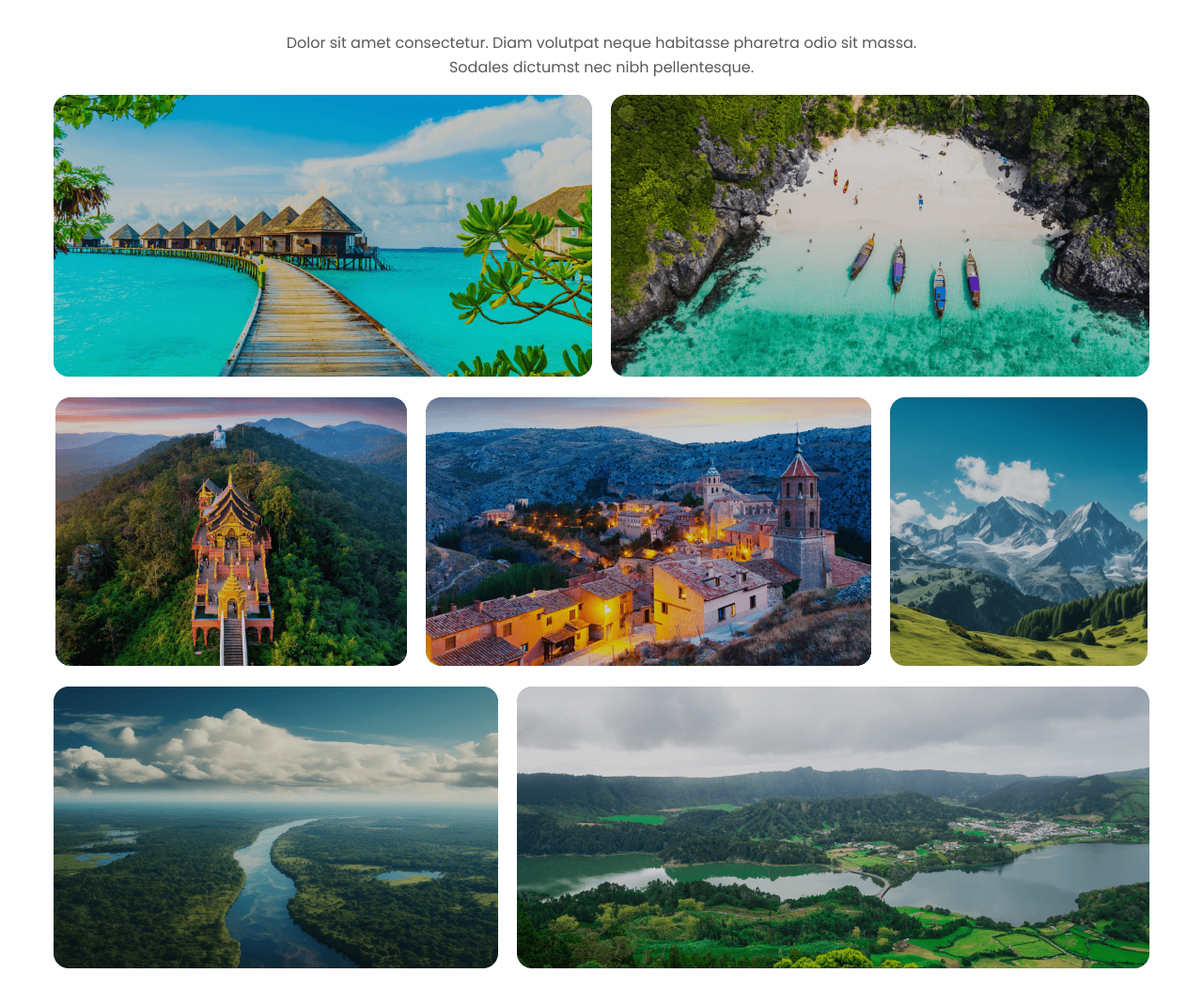
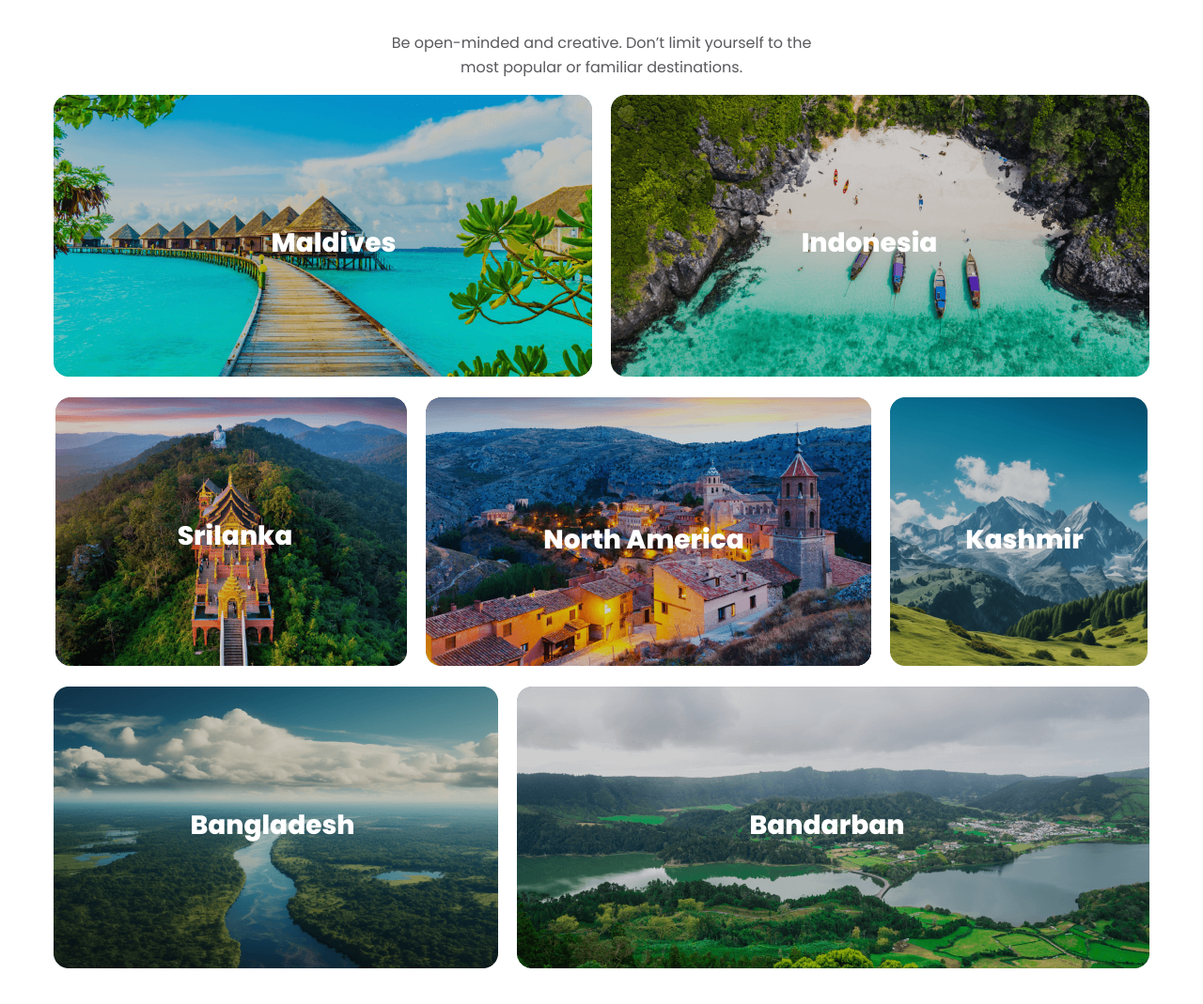
Before and after one commit to Sagor0007/assignment-02, a plain HTML site: page index.html in a window 1280 px wide. Shown: the part 1440-2509 px from the top of the page at 94% size. Drawn offline with Linux system fonts and the light colour scheme.

Commit message:
fifth commit

```diff
--- a/index.html
+++ b/index.html
@@ -13,7 +13,7 @@
     <header>
           <nav class="header">
             <div class="travel">
-                <div>
+                <div class="travel-items">
                     <img class="img-h" src="Images/Group 40071 (2).png" alt="">
                 </div>
                 <h2 class="header-2">Bangladesh<span class="header-travel"> Travel</span></h2>
@@ -95,23 +95,30 @@
         <div class="Choose-Your">
             <h4 class="Choose">Choose Your Destination</h4>
 
-            <p class="choose-2">Dolor sit amet consectetur. Diam volutpat neque habitasse pharetra odio sit massa. <br> Sodales dictumst nec nibh pellentesque.</p>
+            <p class="choose-2"> Be open-minded and creative. Don’t limit yourself to the <br> most popular or familiar destinations.</p>
     </div>
 
     <div class="image">
         <div class="ima-1"><img src="Images/Rectangle 5.png" alt=""></div>
+        <h4 class="Maldives">Maldives</h4>
         <div class="img-2"><img src="Images/Rectangle 8.png" alt=""></div>
+        <h4 class="Indonesia">Indonesia</h4>
     </div>
 
     <div class="image-2">
         <div class="ima-3"><img src="Images/Rectangle 6.png" alt=""></div>
+        <h4 class="Srilanka">Srilanka</h4>
+        <h4 class="North-America">North America</h4>
         <div class="ima-4"><img src="Images/Rectangle 7.png" alt=""></div>
         <div class="ima-5"><img src="Images/Rectangle 9.png" alt=""></div>
+        <h4 class="Kashmir">Kashmir</h4>
     </div>
 
     <div class="image-3">
         <div class="ima-6"><img src="Images/Rectangle 11.png" alt=""></div>
+        <h4 class="Bangladesh">Bangladesh</h4>
         <div class="ima-7"><img src="Images/Rectangle 10.png" alt=""></div>
+        <h4 class="Bandarban">Bandarban</h4>
     </div>
 
         </section>
--- a/styles/travel.css
+++ b/styles/travel.css
@@ -174,12 +174,12 @@ body {
 }
 
 .Popular-Tours {
-    width: 50%;
-    font-weight: 400;
+    /* width: 50%;
+    font-weight: 400; */
 
 }
 
-.Rectangle-4{
+.Rectangle-4 {
     width: 50%;
 }
 
@@ -221,31 +221,6 @@ body {
     line-height: 26px;
 }
 
-/*
-.img-1{
-    grid-area: img-1;
-}
-
-.img-2{
-    grid-area: img-2;
-}
-
-.img-3{
-     grid-area: img-3;
-}
-
-.img-4{
-      grid-area: img-4;
-}
-.img-5{
-     grid-area: img-5;
-}
-.img-6{
-     grid-area: img-6;
-}
-.img-7{
-     grid-area: img-7;
-} */
 
 
 .image {
@@ -275,9 +250,71 @@ body {
     margin-bottom: 140px;
 }
 
+.Maldives {
+    position: absolute;
+    padding: 100px 570px 0px 0px;
+    color: #FFF;
+    text-align: center;
+    font-size: 28px;
+    font-weight: 800;
+}
+
+.Indonesia {
+    position: absolute;
+    padding: 100px 0px 00px 570px;
+    color: #FFF;
+    text-align: center;
+    font-size: 28px;
+    font-weight: 800;
+}
 
 
+.Srilanka {
+    position: absolute;
+    padding: 90px 780px 00px 0px;
+    color: #FFF;
+    text-align: center;
+    font-size: 28px;
+    font-weight: 800;
+}
 
+.North-America {
+    position: absolute;
+    padding: 94px 0px 00px 90px;
+    color: #FFF;
+    text-align: center;
+    font-size: 28px;
+    font-weight: 800;
+}
+
+.Kashmir {
+    position: absolute;
+    padding: 94px 0px 0px 900px;
+    color: #FFF;
+    text-align: center;
+    font-size: 28px;
+    font-weight: 800;
+}
+
+
+.Bangladesh {
+    position: absolute;
+    padding: 90px 700px 00px 0px;
+    color: #FFF;
+    text-align: center;
+    font-size: 28px;
+    font-weight: 800;
+}
+
+.Bandarban {
+    position: absolute;
+    padding: 90px 0px 0px 480px;
+    color: #FFF;
+    text-align: center;
+    font-size: 28px;
+    font-weight: 800;
+
+}
 
 
 
@@ -533,27 +570,40 @@ body {
 
 @media screen and (max-width: 600px) {
 
-    body{
-       max-width: 400%;
-       margin: 0px 0px 0px 280px;
+    body {
+        /* max-width: 600px; */
+        margin: 0px 0px 0px 280px;
     }
 
 
-    header {
+    .header {
+        /* flex-direction: column; */
+        /* width: 100%; */
+        /* margin: 0 auto; */
+    }
+
+
+
+
+
+    .items-container {
         flex-direction: column;
     }
+
+
+
     .Our-Popular-Tours {
         flex-direction: column;
     }
 
     .Popular-Tours {
         width: 70%;
-        justify-content:center;
+        justify-content: center;
         margin: 0 auto;
 
     }
 
-    .Rectangle-4{
+    .Rectangle-4 {
         justify-content: center;
         margin: 20px 0px 0px 305px;
         /* width: 305%; */
@@ -563,67 +613,73 @@ body {
 
 
 
-    .image{
+    .image {
         flex-direction: column;
-        justify-content:center;
+        justify-content: center;
         /* width: 300%; */
         margin: 20px 0px 0px 305px;
     }
 
-    .image-2{
+    .image-2 {
         flex-direction: column;
         /* margin: 20px 0px 0px 405px;
         justify-content: center;
     } */
     }
-    .ima-3{
+
+    .ima-3 {
         margin: 17px 500px 0px 400px;
         width: 400%;
     }
 
-    .ima-4{
+    .ima-4 {
         margin: 0px 500px 0px 350px;
         justify-content: center;
     }
-    .ima-5{
+
+    .ima-5 {
         margin: 0px 0px 0px 450px;
         justify-content: center;
     }
 
-    .image-3{
+    .image-3 {
         flex-direction: column;
         /* margin: 20px 0px 0px 305px;
         justify-content: center;
     } */
-      }
-    .ima-6{
+    }
+
+    .ima-6 {
         margin: 0px 500px 0px 350px;
     }
-    .ima-7{
+
+    .ima-7 {
         margin: 0px 0px 0px 250px;
     }
 
 
 
-    .card{
+    .card {
         flex-direction: column;
         justify-content: center;
         margin: 0 auto;
     }
-    .card-1{
-        width: 80%;
-        justify-content: center;
-        margin: 0 auto;
 
-    }
-    .card-2{
+    .card-1 {
         width: 80%;
         justify-content: center;
         margin: 0 auto;
 
     }
 
-    .card-3{
+    .card-2 {
+        width: 80%;
+        justify-content: center;
+        margin: 0 auto;
+
+    }
+
+    .card-3 {
         justify-content: center;
         margin: 20px 0px 0px 115px;
         width: 235%;
@@ -634,20 +690,25 @@ body {
 
 
 
-      .Newsletter{
+    .Newsletter {
         flex-direction: column;
-      }
+    }
 
-      .news{
+    .news {
         width: 80%;
         justify-content: center;
         margin: 0px 0px 20px 140px;
-      }
-      .news-2, .new-3, .name, .email, .Subscribe{
+    }
+
+    .news-2,
+    .new-3,
+    .name,
+    .email,
+    .Subscribe {
         margin: 20px 0px 0px 280px;
-      }
+    }
 
-      .relative{
+    .relative {
         justify-content: center;
         width: 80%;
         margin: 10px 0px 0px 140px;
@@ -655,7 +716,7 @@ body {
 
 
 
-      .last{
+    .last {
         justify-content: center;
         width: 305%;
         margin: 0px 0px 0px 200px;
```
Also changed, not shown: Images/search.png (added).
